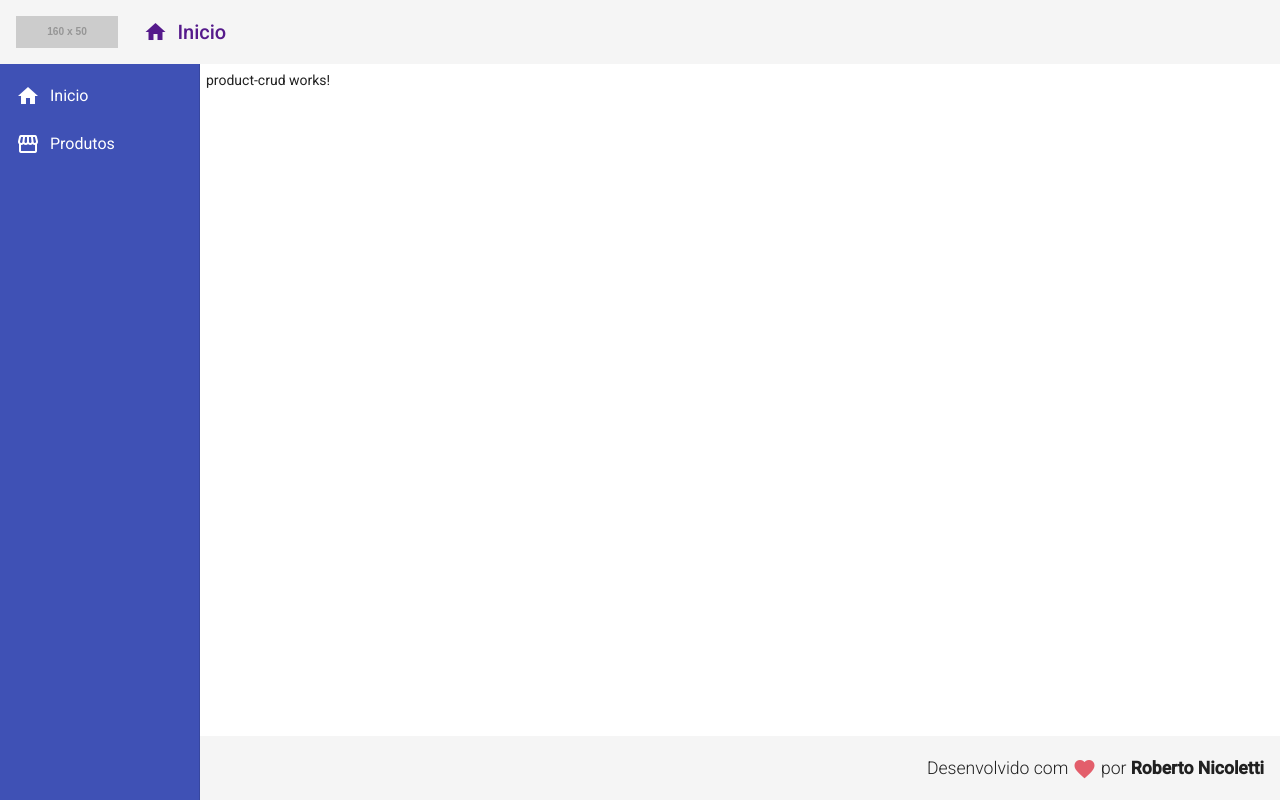
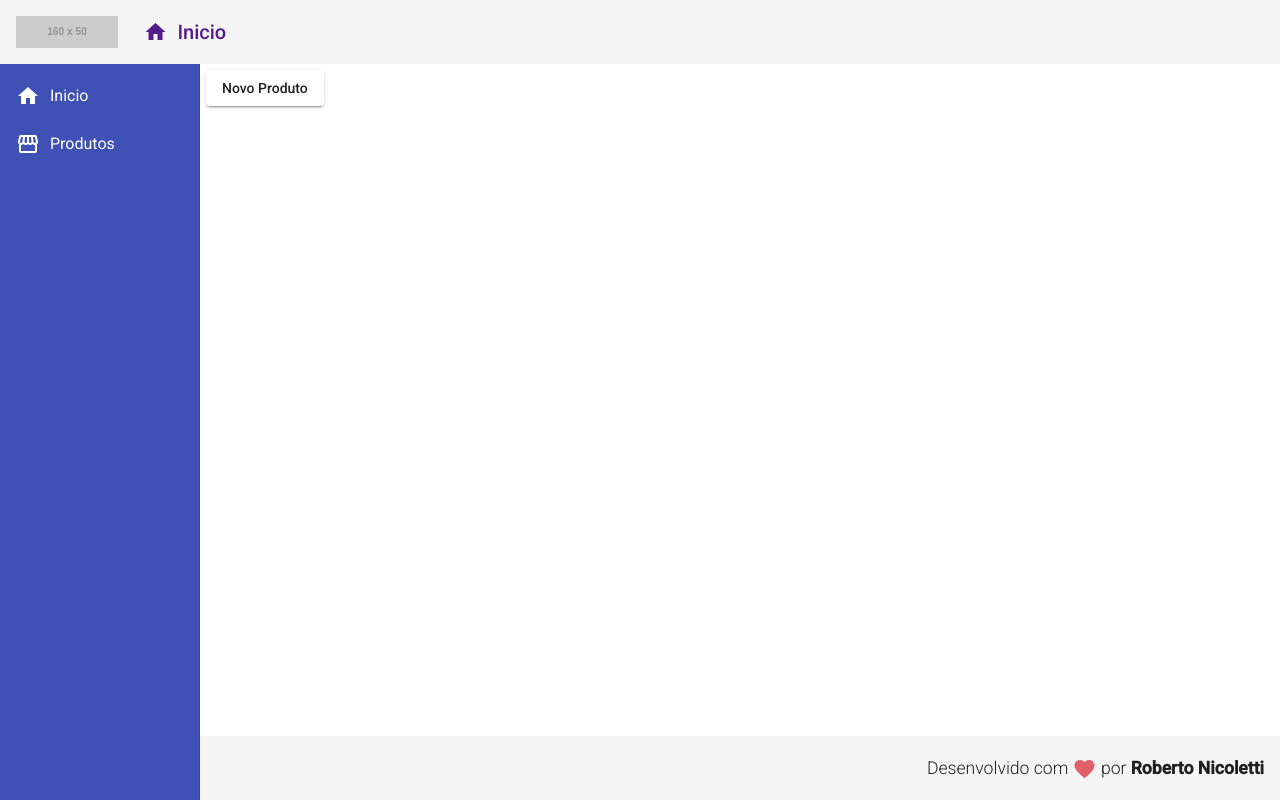
Before and after one commit to robertourias/crud-produtos-angular, an Angular app in the folder frontend/: page /products in a window 1280 px wide. Built offline with nearby package versions, Linux system fonts and the light colour scheme.

Commit message:
component product crud com router

```diff
--- a/frontend/src/app/views/product-crud/product-crud.component.html
+++ b/frontend/src/app/views/product-crud/product-crud.component.html
@@ -1 +1 @@
-<p>product-crud works!</p>
+<button mat-raised-button (click)="navigateToProductCreate()">Novo Produto</button>
--- a/frontend/src/app/views/product-crud/product-crud.component.ts
+++ b/frontend/src/app/views/product-crud/product-crud.component.ts
@@ -1,4 +1,6 @@
 import { Component, OnInit } from '@angular/core';
+import { Router } from '@angular/router';
+
 
 @Component({
   selector: 'app-product-crud',
@@ -7,9 +9,13 @@ import { Component, OnInit } from '@angular/core';
 })
 export class ProductCrudComponent implements OnInit {
 
-  constructor() { }
+  constructor(private router: Router) { }
 
   ngOnInit(): void {
   }
 
+  navigateToProductCreate(): void {
+    this.router.navigate(['/products/create']);
+  }
+
 }
```
Also changed, not shown: frontend/src/app/app.module.ts (+6 -4 lines).
